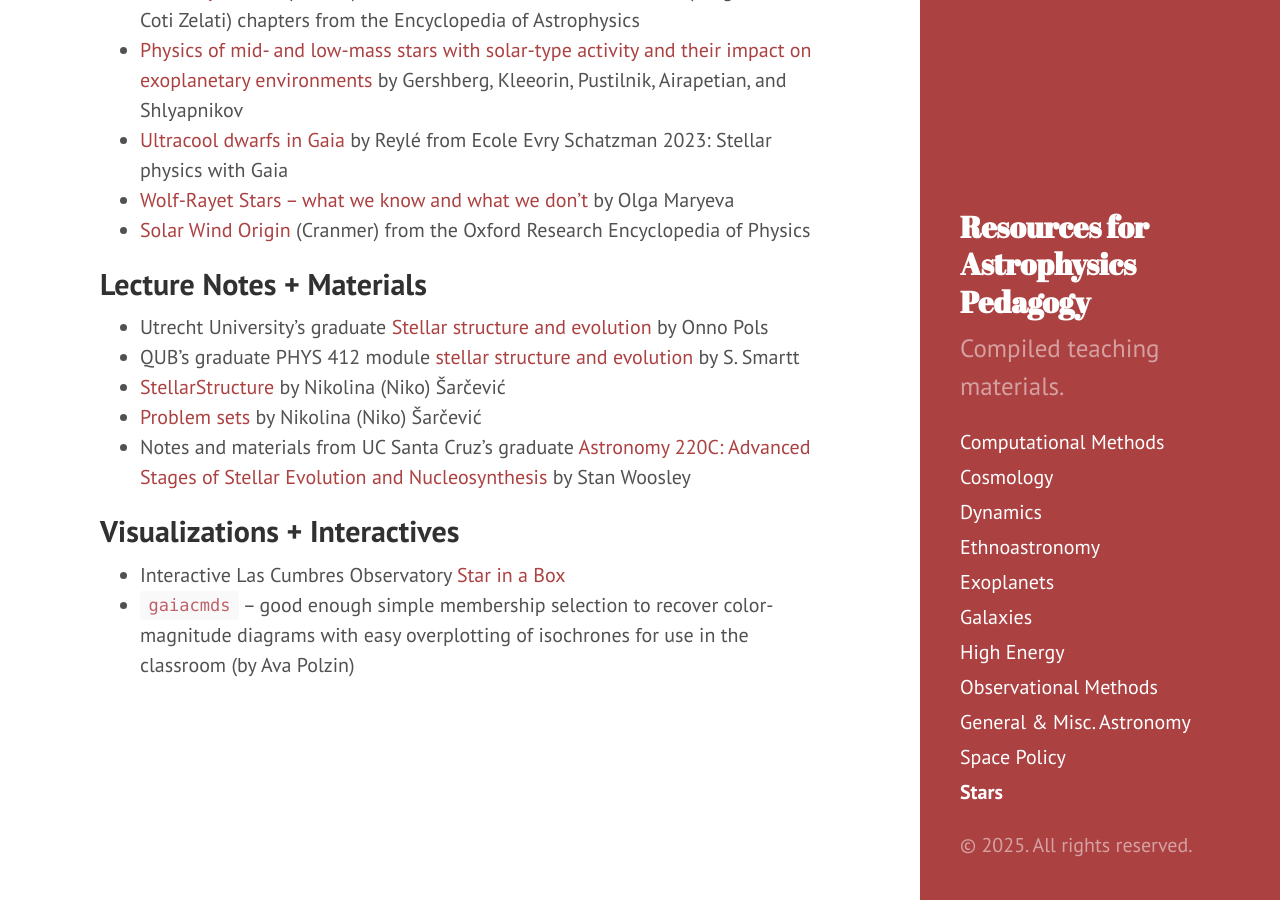
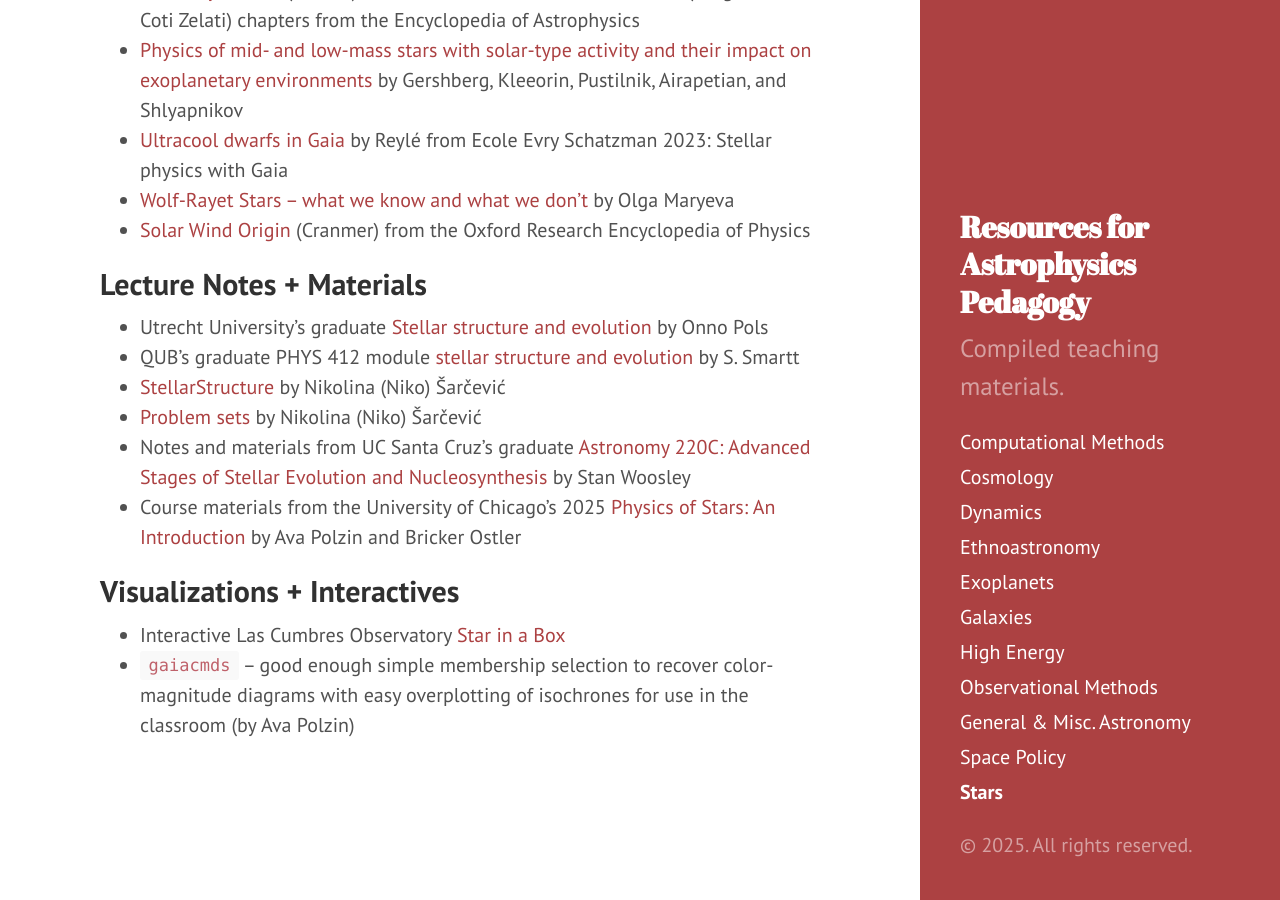
Before and after one commit to astroteaching/astroteaching.github.io, a Jekyll site: the page built from stars.md, in a window 1280 px wide and 900 px high, scrolled down 833 px. Built offline with Jekyll 4.4.1, drawn with Linux system fonts in a browser that asks for light colours.

Commit message:
see if this works

```diff
--- a/stars.md
+++ b/stars.md
@@ -21,6 +21,7 @@ Stellar astrophysics and heliophysics.
 - [StellarStructure](https://drive.google.com/drive/folders/1XApdgc0qiLuUoI6X7o_8GHFhcUp5PtF7){:target="_blank"} by Nikolina (Niko) Šarčević
 - [Problem sets](https://github.com/nikosarcevic/PhysicsProblemSets#astro){:target="_blank"} by Nikolina (Niko) Šarčević
 - Notes and materials from UC Santa Cruz's graduate [Astronomy 220C: Advanced Stages of Stellar Evolution and Nucleosynthesis](https://www.ucolick.org/~woosley/){:target="_blank"} by Stan Woosley
+- Course materials from the University of Chicago's 2025 [Physics of Stars: An Introduction](https://github.com/avapolzin/ASTR11901_Summer2025){:target="_blank"} by Ava Polzin and Bricker Ostler
 
 ## Visualizations + Interactives
 - Interactive Las Cumbres Observatory [Star in a Box](https://starinabox.lco.global/#){:target="_blank"}
```
